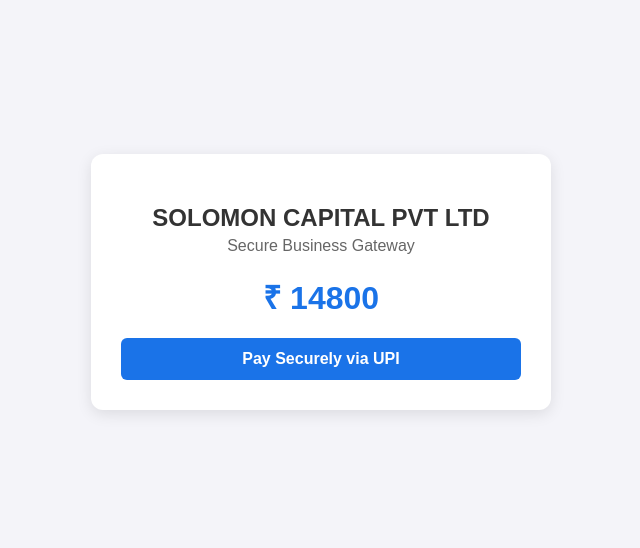
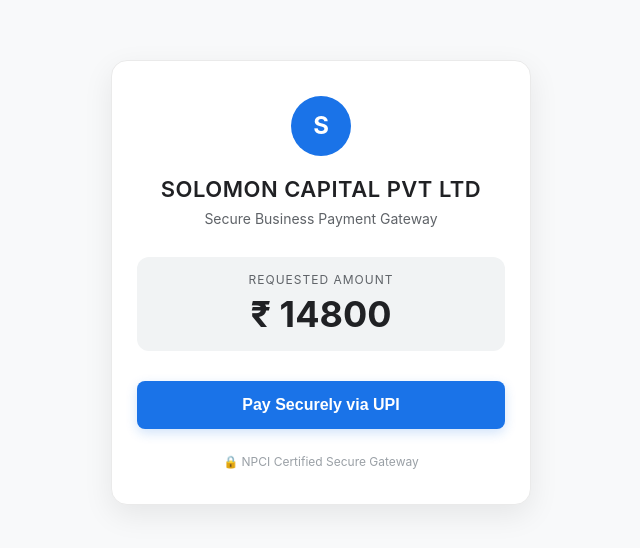
Before and after one commit to 52akash/Solomon, a plain HTML site: page index.html in a window 1280 px wide. Shown: the part 118-666 px from the top of the page, without its empty margins (319-959 px from the left). Drawn offline with Linux system fonts and the light colour scheme.

Commit message:
Restored premium professional layout

```diff
--- a/index.html
+++ b/index.html
@@ -5,22 +5,85 @@
     <meta name="viewport" content="width=device-width, initial-scale=1.0">
     <title>Solomon Capital Pvt Ltd</title>
     <style>
-        body { font-family: Arial, sans-serif; display: flex; justify-content: center; align-items: center; height: 100vh; margin: 0; background-color: #f4f4f9; }
-        .payment-card { background: #ffffff; padding: 30px; border-radius: 12px; box-shadow: 0 4px 15px rgba(0,0,0,0.1); text-align: center; max-width: 400px; width: 90%; }
-        h2 { color: #333; margin-bottom: 5px; }
-        .amount { font-size: 32px; font-weight: bold; color: #1a73e8; margin: 20px 0; }
-        .btn { background-color: #1a73e8; color: white; border: none; padding: 12px 24px; font-size: 16px; border-radius: 6px; cursor: pointer; width: 100%; font-weight: bold; }
+        * { box-sizing: border-box; }
+        body {
+            font-family: -apple-system, BlinkMacSystemFont, "Segoe UI", Roboto, Helvetica, Arial, sans-serif;
+            display: flex;
+            justify-content: center;
+            align-items: center;
+            min-height: 100vh;
+            margin: 0;
+            background-color: #f8f9fa;
+        }
+        .payment-card {
+            background: #ffffff;
+            padding: 35px 25px;
+            border-radius: 16px;
+            box-shadow: 0 10px 30px rgba(0,0,0,0.08);
+            text-align: center;
+            max-width: 420px;
+            width: 90%;
+            border: 1px solid #eaeaea;
+        }
+        .logo-placeholder {
+            width: 60px;
+            height: 60px;
+            background: #1a73e8;
+            color: white;
+            font-size: 24px;
+            font-weight: bold;
+            line-height: 60px;
+            border-radius: 50%;
+            margin: 0 auto 20px auto;
+        }
+        h2 { color: #202124; font-size: 22px; font-weight: 600; margin: 0 0 8px 0; letter-spacing: 0.5px; }
+        .subtitle { color: #5f6368; font-size: 14px; margin: 0 0 30px 0; }
+        .amount-box {
+            background: #f1f3f4;
+            padding: 15px;
+            border-radius: 12px;
+            margin-bottom: 30px;
+        }
+        .amount-label { font-size: 12px; color: #5f6368; text-transform: uppercase; letter-spacing: 1px; margin-bottom: 5px; }
+        .amount { font-size: 36px; font-weight: 700; color: #202124; }
+        .btn {
+            background-color: #1a73e8;
+            color: white;
+            border: none;
+            padding: 15px 24px;
+            font-size: 16px;
+            border-radius: 8px;
+            cursor: pointer;
+            width: 100%;
+            font-weight: 600;
+            transition: background-color 0.2s;
+            box-shadow: 0 4px 12px rgba(26,115,232,0.2);
+        }
+        .btn:hover { background-color: #1557b0; }
+        .secure-footer { font-size: 12px; color: #9aa0a6; margin-top: 25px; display: flex; justify-content: center; align-items: center; gap: 5px; }
     </style>
 </head>
 <body>
+
     <div class="payment-card">
+        <div class="logo-placeholder">S</div>
         <h2>SOLOMON CAPITAL PVT LTD</h2>
-        <p style="color: #666; margin-top: 0;">Secure Business Gateway</p>
-        <div class="amount">₹ <span id="paymentAmount">14800</span></div>
+        <div class="subtitle">Secure Business Payment Gateway</div>
+
+        <div class="amount-box">
+            <div class="amount-label">Requested Amount</div>
+            <div class="amount">₹ <span id="paymentAmount">14800</span></div>
+        </div>
+
         <form id="paymentForm">
             <button type="submit" class="btn">Pay Securely via UPI</button>
         </form>
+
+        <div class="secure-footer">
+            🔒 NPCI Certified Secure Gateway
+        </div>
     </div>
+
     <script>
         document.getElementById('paymentForm').addEventListener('submit', function(e) {
             e.preventDefault();
```
